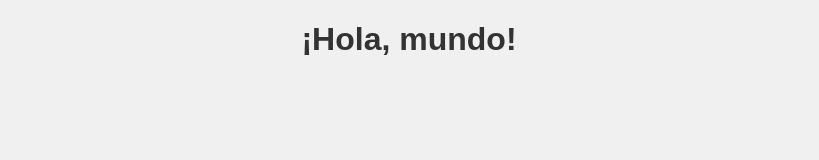
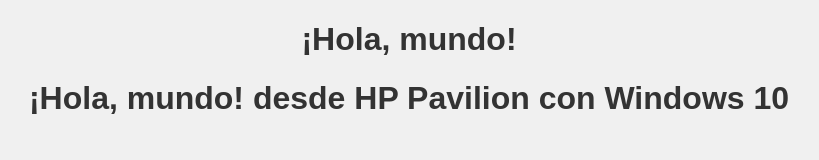
Before and after one commit to EdgarMartian/mi-primer-sitio-web, a plain HTML site: page index.html in a window 1280 px wide. Shown: the whole page, without its empty margins (231-1050 px from the left). Drawn offline with Linux system fonts and the light colour scheme.

Commit message:
ingrese otro hola mundo desde otra pc

```diff
--- a/index.html
+++ b/index.html
@@ -6,5 +6,6 @@
 </head>
 <body>
     <h1>¡Hola, mundo!</h1>
+    <h1>¡Hola, mundo! desde HP Pavilion con Windows 10</h1>
 </body>
 </html>
```
